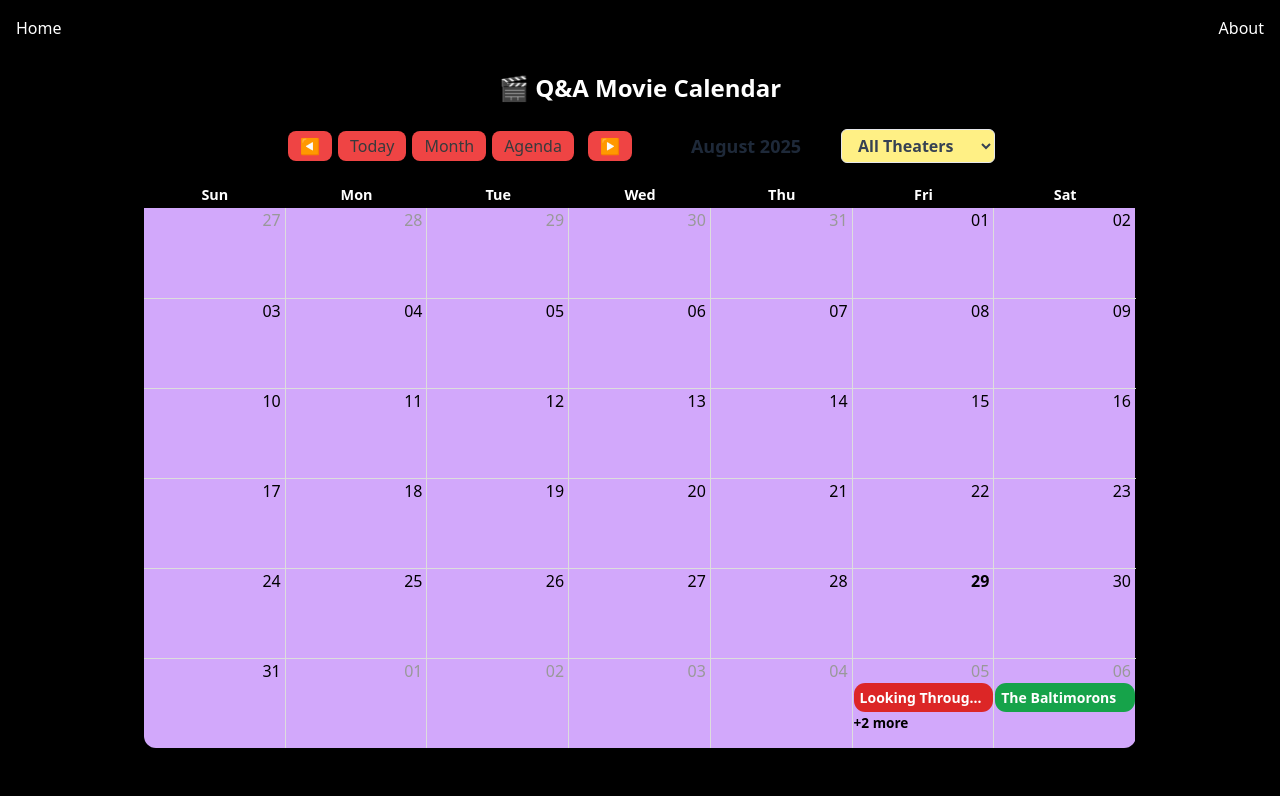
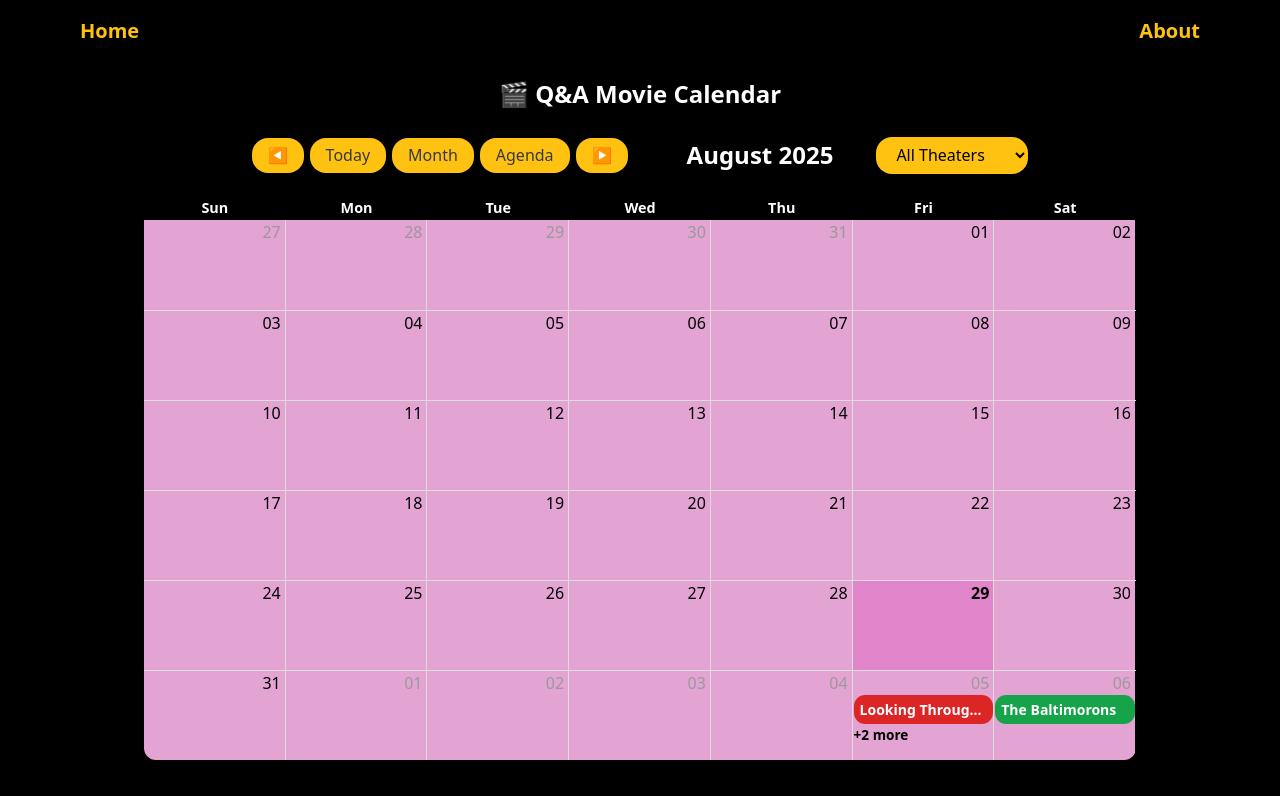
Before and after one commit to olga-bessonova/movie-qna-schedule-nyc, a React (Vite) app in the folder movie-site/: page / in a window 1280 px wide. Shown: the top 796 px of the page. Built offline with nearby package versions, Linux system fonts and the light colour scheme.

Commit message:
Fix style

```diff
--- a/movie-site/src/App.jsx
+++ b/movie-site/src/App.jsx
@@ -5,9 +5,16 @@ import About from "./About";
 export default function App() {
   return (
     <Router>
-      <nav className="p-4 bg-black text-white flex justify-between">
-        <Link to="/">Home</Link>
-        <Link to="/about">About</Link>
+      {/* <nav className="sticky top-0 z-50 px-20 py-4 bg-black text-white flex justify-between"> */}
+      <nav className="px-20 py-4 bg-black text-white flex justify-between">
+        <Link to="/"
+          className="font-extrabold text-[#ffc211] text-[20px] hover:text-[#e3a4d3] transition-colors">
+            Home
+        </Link>
+        <Link to="/about"
+          className="font-extrabold text-[#ffc211] text-[20px] hover:text-[#e3a4d3] transition-colors">
+          About
+        </Link>
       </nav>
 
       <Routes>
--- a/movie-site/src/Calendar.jsx
+++ b/movie-site/src/Calendar.jsx
@@ -179,19 +179,19 @@ export default function MovieCalendar({ movies }) {
           align-items: center;
         }
 
-        .rbc-toolbar button {
-          background: #ef4444;
-          border-radius: 0.5rem;
-          padding: 0.25rem 0.75rem;
+        .rbc-toolbar button, #movie_selector {
+          background: #ffc211;
+          border-radius: 1rem;
+          padding: 0.4rem 1rem;
           font-weight: 500;
           margin: 3px;
           border: none;
           transition: background 0.2s;
         }
 
-        // .rbc-toolbar button:hover {
-        //   background:rgb(175, 29, 29);
-        // }
+        .rbc-toolbar button:hover {
+          background:rgb(198, 149, 3);
+        }
 
         // .rbc-toolbar button:active,
         //  {
@@ -229,9 +229,7 @@ export default function MovieCalendar({ movies }) {
           min-height: 300px; /* give room to display events */
         }
 
-        .rbc-today {
-          background-color:rgb(234, 166, 166) !important;
-        }
+
 
         .rbc-agenda-empty,
         .rbc-month-view,
@@ -257,7 +255,9 @@ export default function MovieCalendar({ movies }) {
         }
 
                 .rbc-day-bg {
-          background-color:rgb(210, 168, 251) !important;
+
+          background-color: #e3a4d3 !important;
+          // background-color:rgb(210, 168, 251) !important;
           // border: 3px rgb(133, 23, 242) !important;
           // border: none !important
         }
@@ -303,6 +303,9 @@ export default function MovieCalendar({ movies }) {
 //   font-weight: 600;
 //   color: white;
 // }
+        .rbc-today {
+          background-color:rgb(225, 133, 202) !important;
+        }
 
       `}</style>
     </div>
--- a/movie-site/src/CalendarCustomToolbar.jsx
+++ b/movie-site/src/CalendarCustomToolbar.jsx
@@ -19,7 +19,6 @@ export default function CalendarCustomToolbar({ label, onNavigate, onView, view,
         </button>
 
         {/* Right: View buttons */}
-      <div className="flex space-x-2">
         <button
           onClick={() => onView("month")}
           className={`px-4 py-1 rounded-md transition ${
@@ -40,7 +39,6 @@ export default function CalendarCustomToolbar({ label, onNavigate, onView, view,
         >
           Agenda
         </button>
-      </div>
 
         <button
           onClick={() => onNavigate("NEXT")}
@@ -50,22 +48,20 @@ export default function CalendarCustomToolbar({ label, onNavigate, onView, view,
         </button>
 
         {/* Current month/label */}
-        <span className="ml-4 text-lg font-bold text-gray-800 px-10">{label}</span>
+        <span className="ml-4 text-[24px] font-bold text-white px-10">{label}</span>
       </div>
 
       {/* Middle: Theater filter */}
-      <div>
-        <select
+        <select id="movie_selector"
           value={selectedTheater}
           onChange={(e) => setSelectedTheater(e.target.value)}
-          className="bg-yellow-200 border border-gray-200 rounded-md px-3 py-1 font-bold text-gray-700 focus:outline-none focus:ring-2 focus:ring-red-500"
+          // className="bg-[#ffc211] border border-gray-200 rounded-md px-3 py-1 font-bold text-gray-700 focus:outline-none focus:ring-2 focus:ring-red-500"
         >
           <option value="All">All Theaters</option>
           <option value="AMC">AMC</option>
           <option value="IFC Center">IFC Center</option>
           <option value="Angelika NYC">Angelika NYC</option>
         </select>
-      </div>
 
 
     </div>
```
